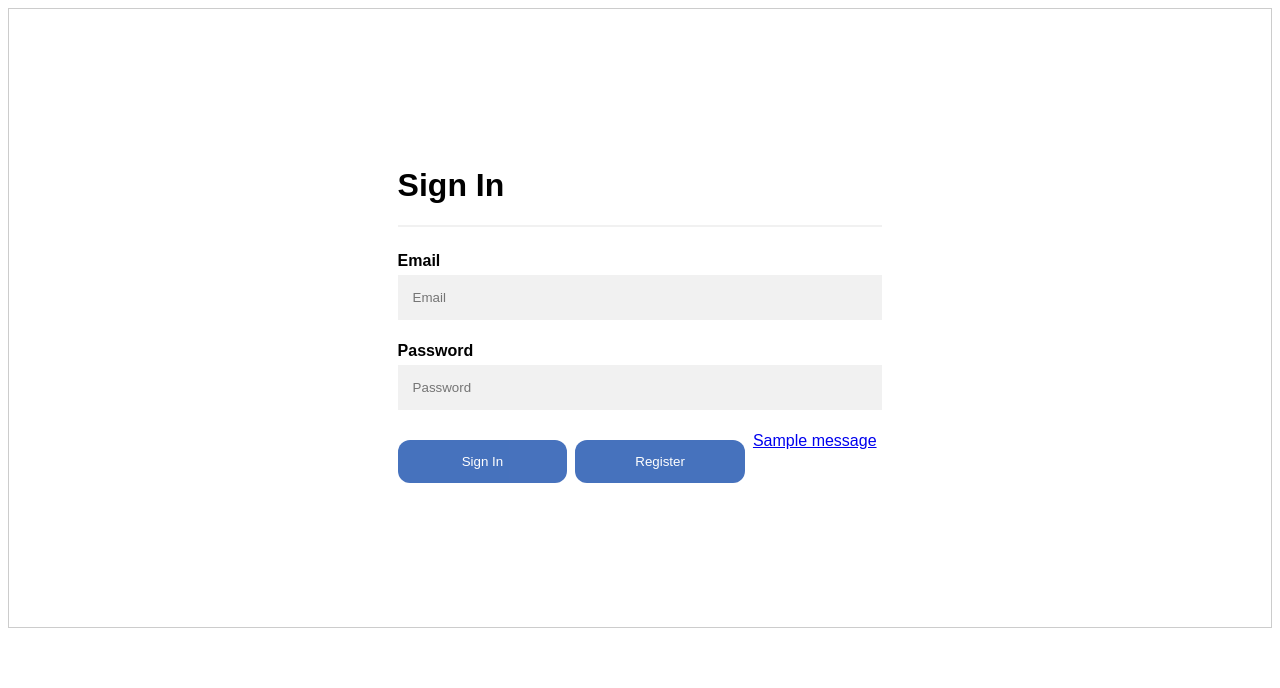
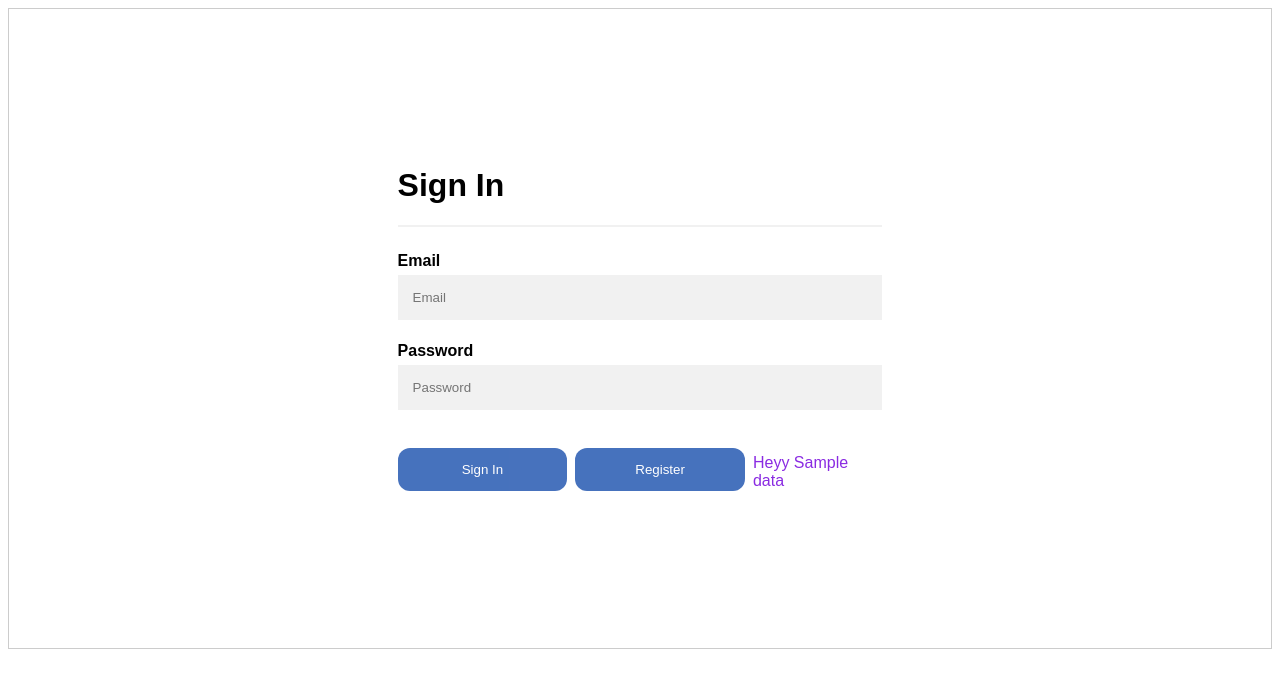
Before and after one commit to edwarddubi/empty_my_fridge_django, a Django app: template cpanel/templates/signIn.html in a window 1280 px wide. Shown: the top 688 px of the page. Run offline with Django 3.2, Linux system fonts and the light colour scheme; the template is opened without the code that fills it: most values are stand-ins (such as "Sample title", 1, 10 or a date in 2020); one stand-in notice (Sample message) is shown.

Commit message:
error message and navigation

```diff
--- a/cpanel/cpanel/urls.py
+++ b/cpanel/cpanel/urls.py
@@ -19,6 +19,6 @@ from . import views
 #python manage.py runserver
 urlpatterns = [
     path('admin/', admin.site.urls),
-    path('sign/', views.sign_in, name='sign_in'),
+    path('', views.sign_in, name='sign_in'),
     path('to_home/', views._sign_in_, name='_sign_in_'),
 ]
--- a/cpanel/templates/signIn.html
+++ b/cpanel/templates/signIn.html
@@ -47,6 +47,16 @@
       border-radius: 12px;
     }
 
+    .boxbar {
+      background-color: white;
+      color: blueviolet;
+      padding: 14px 20px;
+      margin: 8px 0;
+      border: rgb(51, 99, 182);
+      width: 100%;
+      border-radius: 12px;
+    }
+
     button:hover {
       opacity: 1;
     }
@@ -92,7 +102,12 @@
     }
   </style>
   <body>
-    <form id="myForm" action="/sign/" method="post" style="border: 1px solid #ccc;">
+    <form
+      id="myForm"
+      action="/to_home/"
+      method="post"
+      style="border: 1px solid #ccc;"
+    >
       {% csrf_token %}
 
       <div class="container">
@@ -112,24 +127,13 @@
             <button style="margin: 10;" type="button" class="registerbtn">
               Register
             </button>
-            {% for message in messages %}
-
-            <div class="alert alert-success">
-              <a class="close" href="#" data-dismiss="alert">
-
-              {{ message }}
+            <div class="boxbar">
+                <p1>Heyy</p1>
+              <p1>{{ data }}</p1>
             </div>
-            {% endfor %}
           </div>
         </div>
       </div>
     </form>
-    <script>
-        function myFunction() {
-
-          var x = document.getElementById("myForm").action;
-          document.getElementById("demo").innerHTML = x;
-        }
-        </script>
   </body>
 </html>
```
Also changed, not shown: cpanel/cpanel/views.py (+8 -5 lines).
